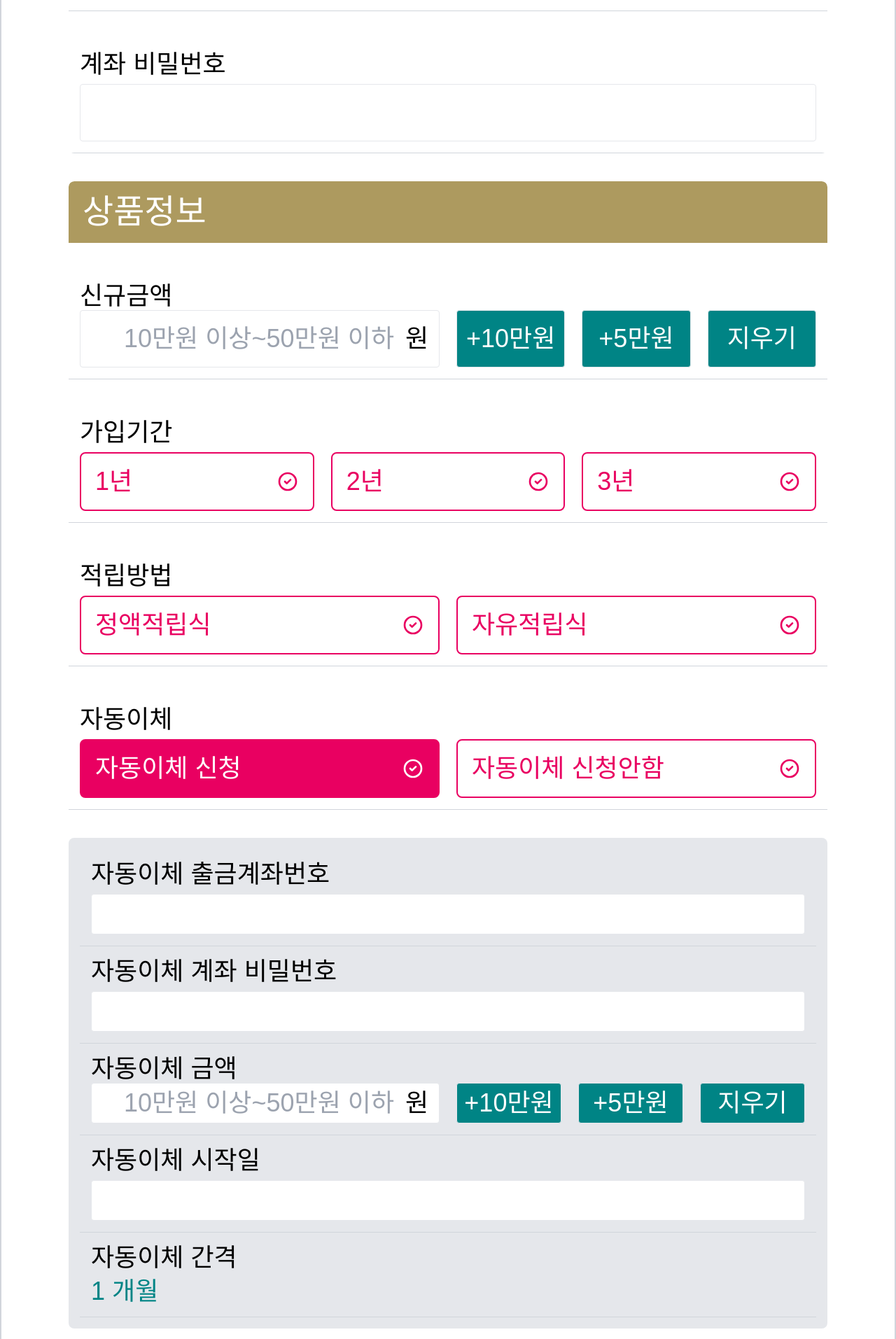
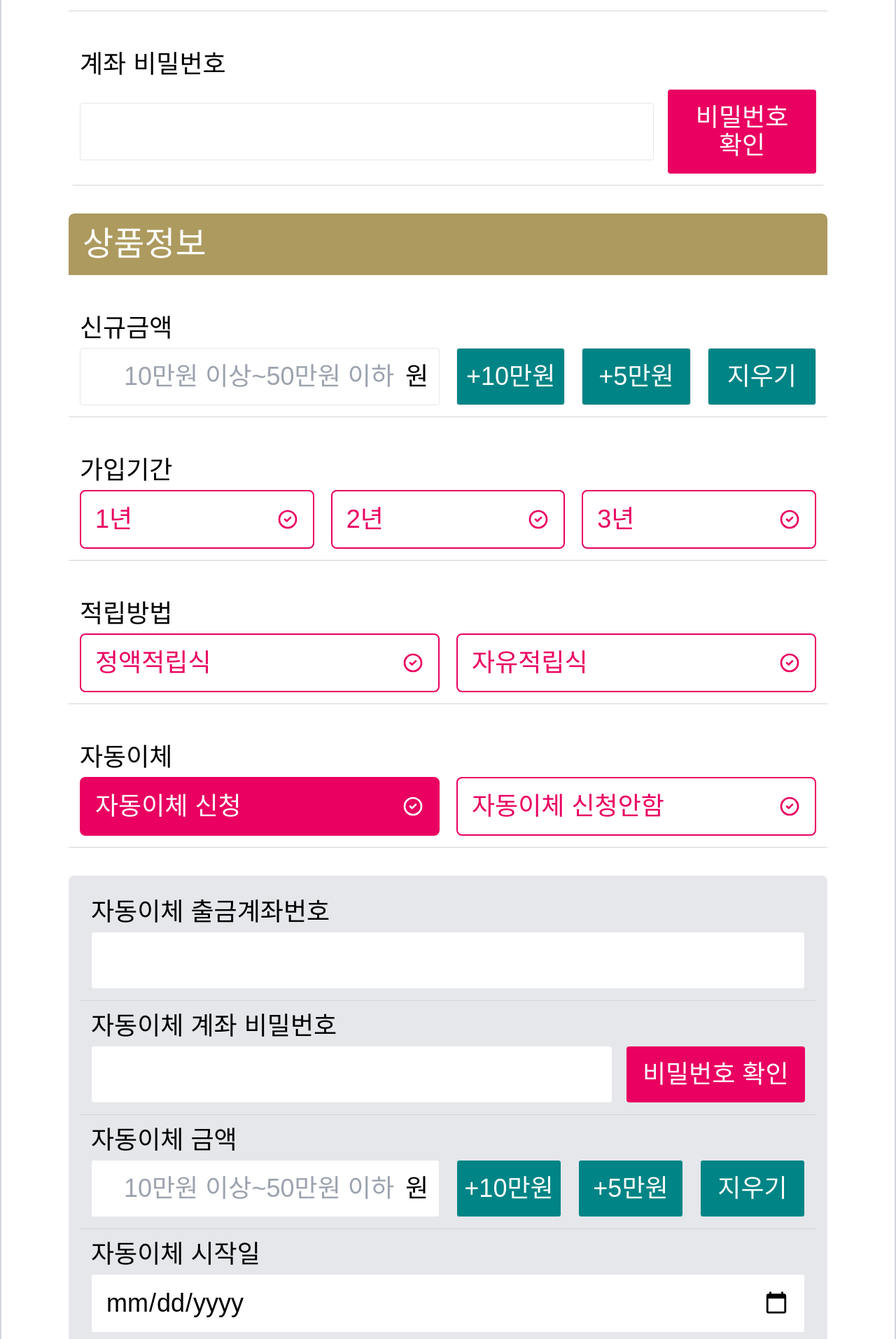
Before and after one commit to hee-ha/hana-heritage-FE, a React (Create React App) app: page /deposits/join/2 in a window 1280 px wide. Shown: the part 647-2560 px from the top of the page at 70% size. Built offline with nearby package versions, Linux system fonts and the light colour scheme; a web font is replaced by a local one.

Commit message:
feat : 적금 가입 페이지 수정

```diff
--- a/src/pages/deposits/DepositsJoin2.jsx
+++ b/src/pages/deposits/DepositsJoin2.jsx
@@ -24,6 +24,9 @@ function DepositsJoin2() {
   const [insurance, setInsurance] = useState("신청함");
 
   const [showModal, setShowModal] = useState(false);
+
+  const [message, setMessage] = useState("");
+
   const [tooltip, setTooltip] = useState({
     visible: false,
     text: "",
@@ -31,20 +34,45 @@ function DepositsJoin2() {
     y: 0,
   });
 
+  const handlePasswordCheck = async () => {
+    try {
+      const response = await fetch(
+        "https://your-api-endpoint.com/verify-password",
+        {
+          method: "POST",
+          headers: {
+            "Content-Type": "application/json",
+          },
+          body: JSON.stringify({ password }),
+        }
+      );
+
+      const data = await response.json();
+
+      if (data.success) {
+        setMessage("비밀번호가 확인되었습니다.");
+      } else {
+        setMessage("비밀번호가 일치하지 않습니다.");
+      }
+    } catch (error) {
+      setMessage("서버와 통신 중 오류가 발생했습니다.");
+    }
+  };
+
   const navigate = useNavigate();
 
   const handleSubmit = (e) => {
     e.preventDefault();
     const formData = {
       accountNumber,
-      password,
+      // password,
       email,
       newAmount,
       subscriptionPeriod,
       depositMethod,
       autoTransfer,
       autoTransferAccount,
-      autoTransferPassword,
+      // autoTransferPassword,
       autoTransferAmount,
       autoTransferStartDate,
       autoTransferDay,
@@ -175,22 +203,33 @@ function DepositsJoin2() {
           </div>
           <div className="p-4 border-b border-gray-300 text-4xl font-hana2">
             <label>계좌 비밀번호</label>
+            <div className="flex items-center mt-2">
               <input
                 type="password"
                 value={password}
                 onChange={(e) => setPassword(e.target.value)}
                 className="w-full p-5 border rounded mt-2"
               />
+              <button
+                onClick={handlePasswordCheck}
+                className="ml-5 p-5 bg-hanaRed text-white w-1/4 rounded mt-2 hover:bg-hanaSilver"
+              >
+                비밀번호 확인
+              </button>
+            </div>
+            {message && (
+              <p className="mt-2 text-hana2 text-hanaRed">{message}</p>
+            )}
           </div>
         </div>
 
-        <div className="space-y-10 mb-6 rounded-lg overflow-hidden">
+        <div className="space-y-10 mb-10 rounded-lg overflow-hidden">
           <div className="bg-hanaGold text-white p-5 text-5xl rounded-t-lg font-hana2">
             상품정보
           </div>
           <div className="p-4 border-b border-gray-300 text-4xl font-hana2">
-            <label className="text-4xl">신규금액</label>
-            <div className="grid w-full gap-6 grid-cols-2">
+            <label>신규금액</label>
+            <div className="grid w-full gap-6 grid-cols-2 mt-2">
               <div className="relative ">
                 <input
                   type="text"
@@ -586,7 +625,7 @@ function DepositsJoin2() {
           </div>
 
           {autoTransfer && (
-            <div className="p-4 bg-gray-200 rounded-lg mt-4 max-w-6xl mx-auto">
+            <div className="p-4 bg-gray-200 rounded-lg mt-4 max-w-7xl mx-auto">
               {" "}
               {/* 최대 넓이를 설정하고 가운데 정렬 */}
               <div className="p-4 border-b border-gray-300 text-4xl font-hana2">
@@ -595,27 +634,47 @@ function DepositsJoin2() {
                   type="text"
                   value={autoTransferAccount}
                   onChange={(e) => setAutoTransferAccount(e.target.value)}
-                  className="w-full p-2 border rounded mt-2"
+                  className="w-full p-5 border rounded mt-2"
                 />
               </div>
-              <div className="p-4 border-b border-gray-300 text-4xl font-hana2">
+              {/* <div className="p-4 border-b border-gray-300 text-4xl font-hana2">
                 <label>자동이체 계좌 비밀번호</label>
                 <input
                   type="password"
                   value={autoTransferPassword}
                   // onChange={(e) => setAutoTransferPassword(e.target.value)}
-                  className="w-full p-2 border rounded mt-2"
+                  className="w-full p-5 border rounded mt-2"
                 />
+              </div> */}
+              <div className="p-4 border-b border-gray-300 text-4xl font-hana2">
+                <label>자동이체 계좌 비밀번호</label>
+                <div className="flex items-center">
+                  <input
+                    type="password"
+                    value={password}
+                    onChange={(e) => setPassword(e.target.value)}
+                    className="w-full p-5 border rounded mt-2"
+                  />
+                  <button
+                    onClick={handlePasswordCheck}
+                    className="ml-5 p-5 bg-hanaRed text-white w-1/3 rounded mt-2 hover:bg-hanaSilver"
+                  >
+                    비밀번호 확인
+                  </button>
+                </div>
+                {message && (
+                  <p className="mt-2 text-hana2 text-hanaRed">{message}</p>
+                )}
               </div>
               <div className="p-4 border-b border-gray-300 text-4xl font-hana2">
                 <label>자동이체 금액</label>
-                <div className="grid w-full gap-6 grid-cols-2">
+                <div className="grid w-full gap-6 grid-cols-2 mt-2">
                   <div className="relative w-full">
                     <input
                       type="text"
                       value={autoTransferAmount}
                       onChange={(e) => setAutoTransferAmount(e.target.value)}
-                      className="w-full p-2 border rounded text-right pr-16"
+                      className="w-full p-5 border rounded text-right pr-16"
                       placeholder="10만원 이상~50만원 이하"
                     />
                     <span className="absolute right-4 top-1/2 transform -translate-y-1/2">
@@ -657,10 +716,10 @@ function DepositsJoin2() {
               <div className="p-4 border-b border-gray-300 text-4xl font-hana2">
                 <label>자동이체 시작일</label>
                 <input
-                  type="text"
+                  type="date"
                   value={autoTransferStartDate}
                   onChange={(e) => setAutoTransferStartDate(e.target.value)} //자동이체 테이블에 저장?
-                  className="w-full p-2 border rounded mt-2"
+                  className="w-full p-5 border rounded mt-2"
                 />
               </div>
               {/* <div className="p-4 border-b border-gray-300 text-4xl font-hana2">
@@ -1285,7 +1344,7 @@ function DepositsJoin2() {
                       setShowModal(false);
                       setPetDoc(false);
                     }}
-                    className="p-2 bg-gray-500 text-white rounded hover:bg-gray-600"
+                    className="p-2 bg-hanaGold text-white rounded hover:bg-hanaSilver"
                   >
                     확인
                   </button>
@@ -1310,18 +1369,35 @@ function DepositsJoin2() {
           </button>
         </div> */}
 
-			<div className="flex justify-between">
-				<Link to={"/deposits/join/3"} className="flex-grow">
-					<button className="w-full text-white font-hana2 font-semibold text-5xl bg-hanaRed py-3 px-8 z-10 mt-4 transition-transform transform hover:animate-bubbly rounded-lg">
+
+			{/* // <div className="flex justify-between">
+			// 	<Link to={"/deposits/join/3"} className="flex-grow">
+			// 		<button className="w-full text-white font-hana2 font-semibold text-5xl bg-hanaRed py-3 px-8 z-10 mt-4 transition-transform transform hover:animate-bubbly rounded-lg">
+			// 			다음
+			// 		</button>
+			// 	</Link>
+			// 	<Link to={"/deposits"} className="flex-grow ml-4">
+			// 		<button className="w-full text-hanaGreen font-hana2 font-semibold text-5xl border-4 border-hanaGreen py-3 px-8 z-10 mt-4 transition-transform transform hover:animate-bubbly rounded-lg">
+			// 			취소
+			// 		</button>
+			// 	</Link>
+			// </div> */}
+
+        <div className="flex justify-between space-x-5">
+          <button
+            onClick={() => navigate("/deposits/join/1")}
+            className="w-full text-hanaGreen font-hana2 font-semibold text-5xl border-4 border-hanaGreen py-3 px-8 z-10 mt-4 transition-transform transform hover:animate-bubbly rounded-lg"
+          >
+            뒤로
+          </button>
+          <button
+            onClick={handleSubmit}
+            className="w-full text-white font-hana2 font-semibold text-5xl bg-hanaRed py-3 px-8 z-10 mt-4 transition-transform transform hover:animate-bubbly rounded-lg"
+          >
             다음
           </button>
-				</Link>
-				<Link to={"/deposits"} className="flex-grow ml-4">
-					<button className="w-full text-hanaGreen font-hana2 font-semibold text-5xl border-4 border-hanaGreen py-3 px-8 z-10 mt-4 transition-transform transform hover:animate-bubbly rounded-lg">
-						취소
-					</button>
-				</Link>
         </div>
+
       </form>
     </div>
   );
```
Lines whose indentation alone changed are shown as unchanged.
